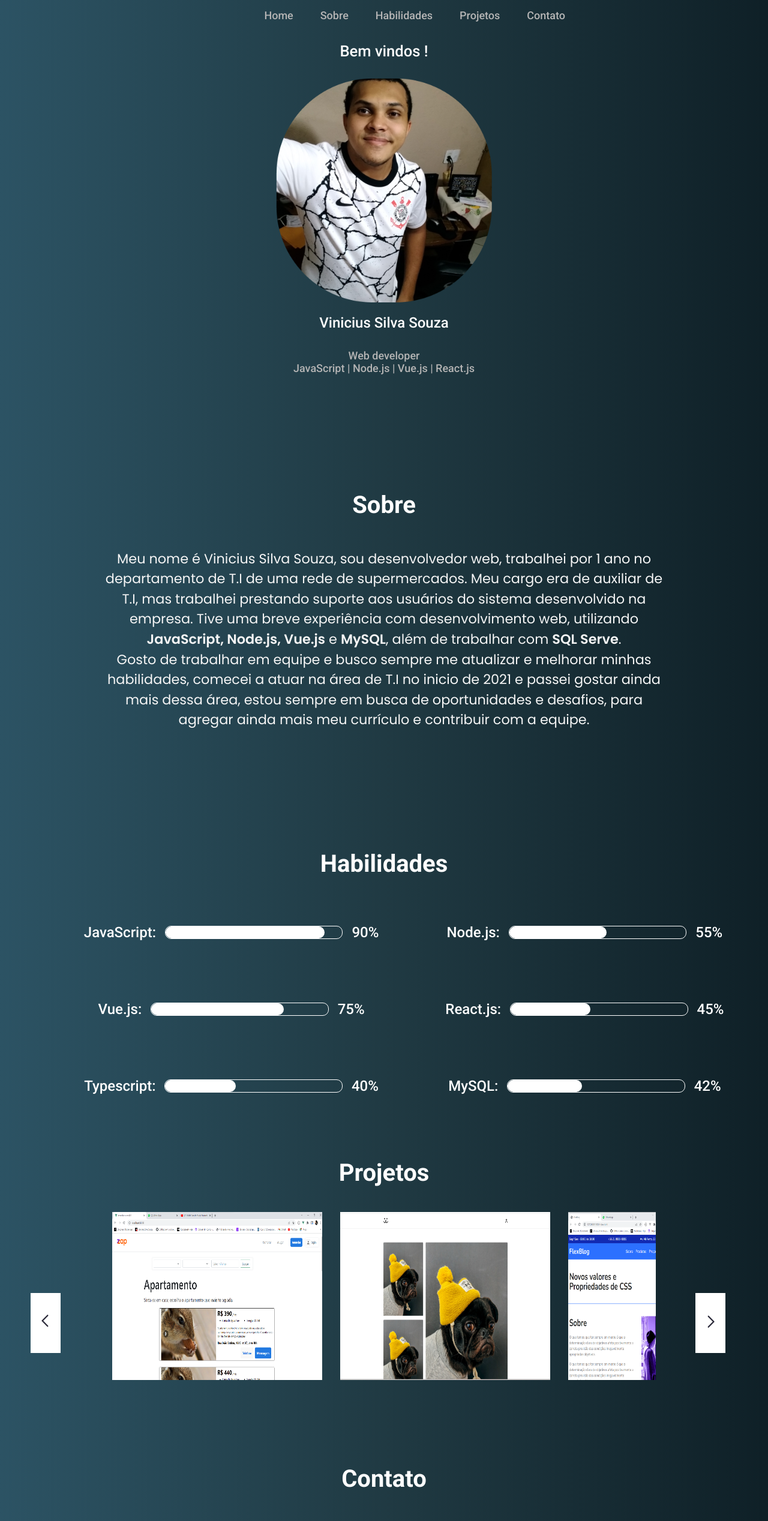
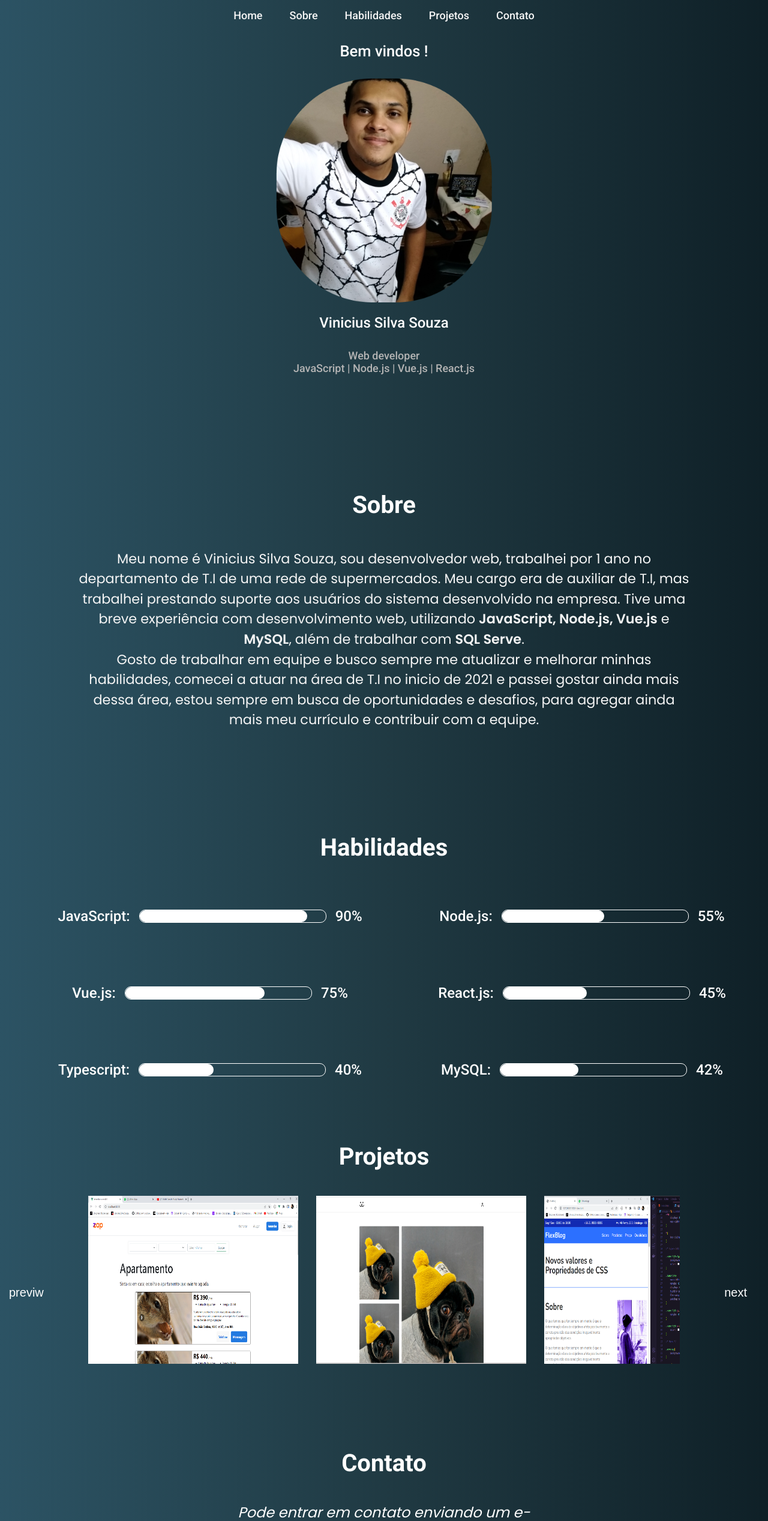
Before and after one commit to viniciusvss120/portifolio-react, a React (Create React App) app: page / in a window 1280 px wide. Shown: the top 2535 px of the page at 60% size. Built offline with nearby package versions, Linux system fonts and the light colour scheme.

Commit message:
Finalizando o efeito de scroll dos projetos

```diff
--- a/src/App.css
+++ b/src/App.css
@@ -1,8 +1,8 @@
 body{
   padding: 0px;
   margin: 0px auto;
-  max-width: 92vw;
-  overflow-x: hidden;
+  /* max-width: 92vw; */
+  /* overflow-x: hidden;   */
 
   font-family: 'Roboto', sans-serif;
   background: #0F2027;  /* fallback for old browsers */
@@ -10,7 +10,8 @@ body{
   background: linear-gradient(to right, #2C5364, #203A43, #0F2027); /* W3C, IE 10+/ Edge, Firefox 16+, Chrome 26+, Opera 12+, Safari 7+ */
 }
 .app{
-  /* border: 10px solid #fff; */
+  /* border: 1px solid #fff; */
+  max-width: 100vw;
 }
 
 img{
--- a/src/Menu.module.css
+++ b/src/Menu.module.css
@@ -26,7 +26,7 @@ body{
 }
 .menuItem a{
   position: relative;
-  color: #b5b5b5;
+  color: #f5f5f5;
 }
 .menuItem a::after {
   content: " ";
--- a/src/footer/Footer.module.css
+++ b/src/footer/Footer.module.css
@@ -1,8 +1,11 @@
 .footer{
   /* border: 1px solid; */
-  width: 95vw;
+  /* width: 95vw; */
   height: 50px;
   margin: 20px auto;
+  background: #090979;
+  display: flex;
+  justify-content: center;
 }
 
 .footer p {
--- a/src/habilidades/Habilidades.module.css
+++ b/src/habilidades/Habilidades.module.css
@@ -1,8 +1,6 @@
 .habilidades{
-  display: grid;
   /* border: 1px solid #000; */
-  /* height: 100vh; */
-  width: 100%;
+  max-width: 100%;
   margin: 150px auto 30px 0px;
 }
 
@@ -16,7 +14,7 @@
   display: flex;
   flex-wrap: wrap;
   font-size: 1.5rem;
-  width: 100%;
+  /* width: 100%; */
   margin: 0 auto;
   /* border: 1px solid #000; */
 }
--- a/src/projetos/Projetos.js
+++ b/src/projetos/Projetos.js
@@ -5,22 +5,21 @@ import dogs from '../img/dogs.png'
 import flexbox from '../img/flexbox.png'
 import login from '../img/login.png'
 import mec from '../img/mec.png'
-import direita from '../img/direita.png'
-import esquerda from '../img/esquerda.png'
+// import direita from '../img/direita.png'
+// import esquerda from '../img/esquerda.png'
 
 const Projetos = () => {
 
-
+  let currentItem = 0
   React.useEffect(() => {
     const btn = document.querySelectorAll(".btn")
-    let currentItem = 0
     const item = document.querySelectorAll(".img")
-    const maxItem = item.length
 
-    console.log(item)
-
+    if(btn.length > 0){
       btn.forEach(control => {
         control.addEventListener("click", () => {
+
+          const maxItem = item.length
           const isLeft = control.classList.contains("Projetos_left__b+r+q")
 
           if(isLeft){
@@ -38,27 +37,29 @@ const Projetos = () => {
           }
 
           item[currentItem].scrollIntoView({
+            block: "nearest",
             inline: "center",
             behavior: "smooth"
           })
-        // item.forEach(index => {
 
-        // })
-        console.log(isLeft, currentItem)
+          console.log(item[currentItem], currentItem)
         })
       })
-  }, [])
+    }
 
+  },[])
 
   return (
     <div className={style.projetos} id='projetos'>
       <h1>Projetos</h1>
       <div className={style.container}>
         <button className={`${style.left} btn`}>
-          <img src={esquerda} alt="esquerda" />
+          previw
+          {/* <img src={esquerda} alt="esquerda" /> */}
         </button>
         <button className={`${style.right} btn`}>
-          <img src={direita} alt="direita" />
+          next
+          {/* <img src={direita} alt="direita" /> */}
         </button>
         <div className={style.gallery_wraper}>
           <div className={style.gallery}>
@@ -66,6 +67,10 @@ const Projetos = () => {
             <img className={`${style.item} ${style.currentItem} img`} src={dogs} alt="dogs" />
             <img className={`${style.item} ${style.currentItem} img`} src={flexbox} alt="flexbox" />
             <img className={`${style.item} ${style.currentItem} img`} src={login} alt="login" />
+            <img className={`${style.item} ${style.currentItem} img`} src={mec} alt="mec" />
+            <img className={`${style.item} ${style.currentItem} img`} src={mec} alt="mec" />
+            <img className={`${style.item} ${style.currentItem} img`} src={mec} alt="mec" />
+            <img className={`${style.item} ${style.currentItem} img`} src={mec} alt="mec" />
             <img className={`${style.item} ${style.currentItem} img`} src={mec} alt="mec" />
           </div>
         </div>
--- a/src/projetos/Projetos.module.css
+++ b/src/projetos/Projetos.module.css
@@ -40,6 +40,7 @@
   height: 280px;
   flex-shrink: 0;
   cursor: pointer;
+  transition: .2s ease-in-out;
 }
 /* .item:hover{
   border: 5px solid #fb1;
@@ -47,25 +48,36 @@
   padding: auto;
 } */
 
+.item:hover{
+  box-shadow: 4px -1px 10px #fff;
+}
+
 .left ,
 .right{
-  max-width: 50px;
-  height: 100px;
+  max-width: 100px;
+  height: 50px;
   position: absolute;
-  padding: 10px;
+  padding: 15px 15px;
   top: 150px;
   left: auto;
+
   /* right: auto; */
   border: none;
   bottom: 320px;
   font-size: 20px;
   cursor: pointer;
-  background: #fff;
+  color: #fff;
+  background: none;
 }
 
 .right{
   left: auto;
   right: 20px;
+}
+
+.left:hover ,
+.right:hover{
+  box-shadow: 4px -1px 10px #fff;
 }
 
 .gallery_wraper::-webkit-scrollbar {
```
Lines whose indentation alone changed are shown as unchanged.
